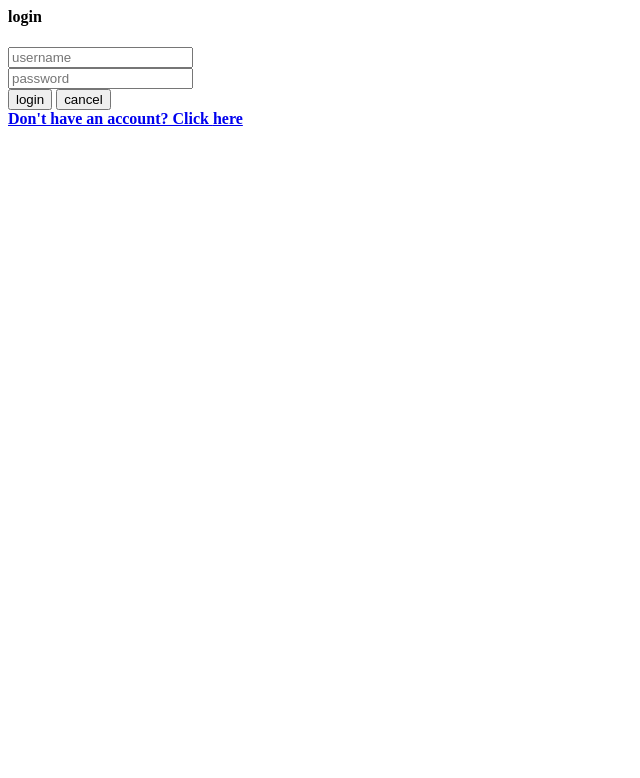
After one commit to septyan10/praktikum_pwd, a PHP site: page /login.php in a window 1280 px wide. The commit adds this page. Shown: the top 778 px of the page, without its empty margins (0-640 px from the left). Run offline with PHP 8.4, Linux system fonts and the light colour scheme.

Commit message:
Add files via upload

```diff
--- /dev/null
+++ b/login.php
@@ -0,0 +1,37 @@
+<html lang="en">
+    <head>
+        <meta charshet="UTF-8">
+        <meta name="viewspot" content="width=device-width,initial-scale=12">
+        <title>login page</title>
+    </head>
+<body>
+    <form action="ceklogin.php" method="post" class="form-login">
+        <?php
+            if(isset($_GET['pesan'])){
+                if($_GET['pesan']=="gagal"){
+                    echo "<h1><center>username dan password tidak sesuai !</center></h1>";
+                }
+            }
+            ?>
+        <div calss="bgf">
+            <div class="f-out">
+                <h4>login<h4>
+                    <div class="line">
+                        <input TYPE="text" placeholder="username" name="uname" class="from control"required>
+                    </div>
+                    <div class="line">
+                        <input TYPE="password" placeholder="password" name="psw" class="from-control"required>
+                    </div>
+                    <div class="line">
+                        <button type"submit" class="btn btn-light"> login </button></a>
+                        <a href="index.php"><button type="button" class="btn-light"> cancel </button></a<
+                        required>
+                    </div>
+                    <div class="line">
+                        <label> Don't have an account? Click <a href="resgister.php">here</a><label>
+                    </div>
+                </div>
+            </div>
+        </form>
+    </body>
+</html>
--- /dev/null
+++ b/logout.php
@@ -0,0 +1,5 @@
+<?php
+session_start();
+session_destroy();
+header("location:login.php?pesan=logout");
+?>
```
Also changed, not shown: ceklogin.php (added, +14 -0 lines), index.php (+8 -0 lines).
